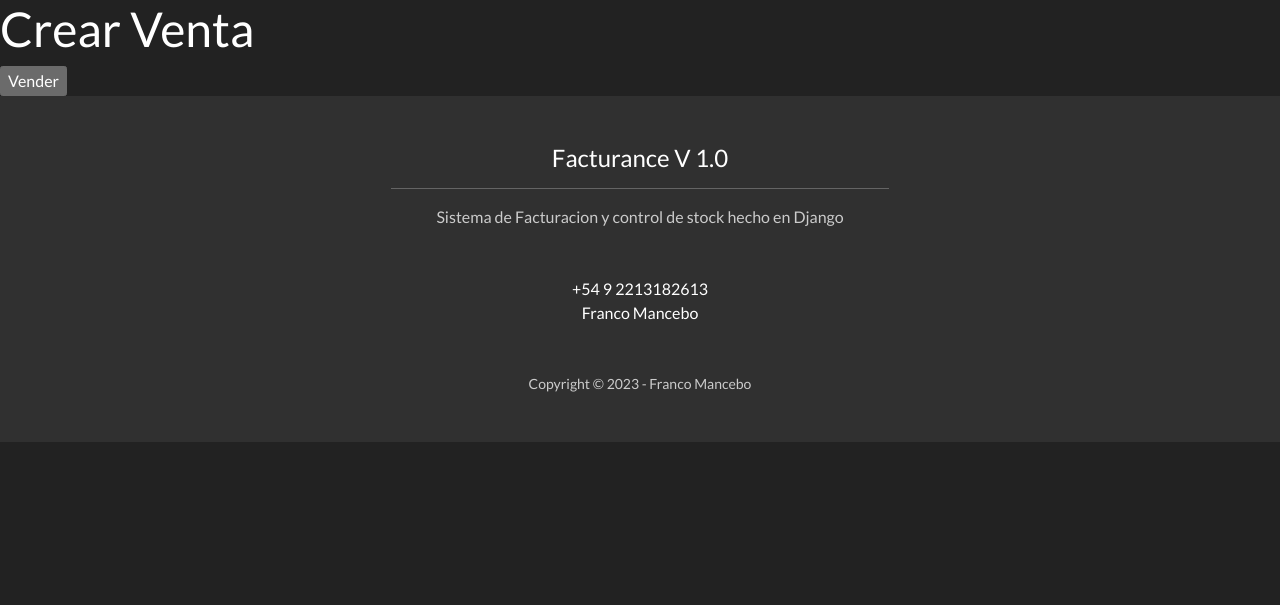
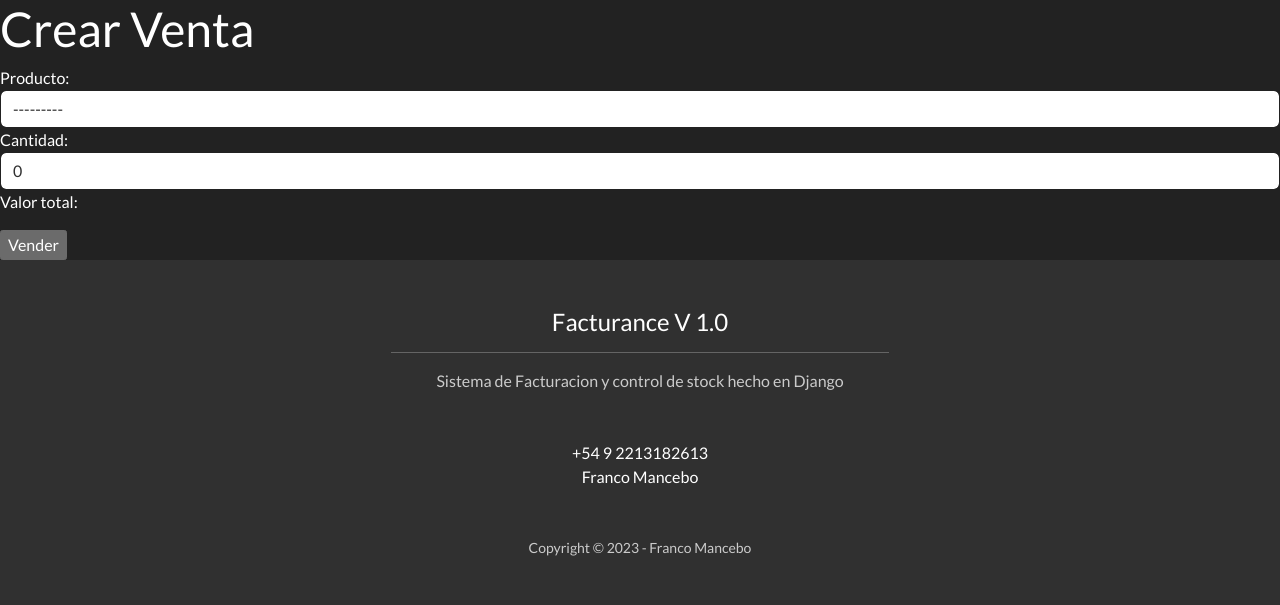
Before and after one commit to Emancepado/Proyecto-Final.Coderhouse, a Django app: page /ventas/ in a window 1280 px wide. Shown: the part 72-677 px from the top of the page. Run offline with Django 4.2, Linux system fonts and the light colour scheme; a user stored in the database is signed in; data comes from the database, SQL or seed files in the repository; both versions use the stored data as it was after the commit; some libraries are stand-ins or nearby versions.

Commit message:
Finalisssima

```diff
--- a/ProyectoFinal/App_user/forms.py
+++ b/ProyectoFinal/App_user/forms.py
@@ -71,7 +71,7 @@
 
 
 class ventaForm(forms.ModelForm):
-    producto = forms.ModelChoiceField(queryset=Producto.objects.all(), to_field_name='id', widget=forms.Select(attrs={'class': 'form-control'}))
+    producto = forms.ModelChoiceField(queryset=Producto.objects.none(), to_field_name='id', widget=forms.Select(attrs={'class': 'form-control'}))
 
     class Meta:
         model = Venta
@@ -80,8 +80,11 @@
             'cantidad': forms.NumberInput(attrs={'class': 'form-control'}),
         }
 
+    def __init__(self, *args, **kwargs):
+        user = kwargs.pop('user')
+        super().__init__(*args, **kwargs)
+        self.fields['producto'].queryset = Producto.objects.filter(usuario=user)
 
-VentaFormSet = formset_factory(ventaForm, extra=1)
 
 
 
--- a/ProyectoFinal/App_user/templates/App_user/ventas.html
+++ b/ProyectoFinal/App_user/templates/App_user/ventas.html
@@ -6,17 +6,11 @@
   <form method="POST">
     {% csrf_token %}
 
-    {{ formset.management_form }}
-
-    {% for form in formset %}
-      <div class="venta-form">
-        {{ form.producto.label_tag }}
-        {{ form.producto }}
-        {{ form.cantidad.label_tag }}
-        {{ form.cantidad }}
-        <p>Valor total: {{ form.instance.valor_total }}</p>
-      </div>
-    {% endfor %}
+    {{ form.producto.label_tag }}
+    {{ form.producto }}
+    {{ form.cantidad.label_tag }}
+    {{ form.cantidad }}
+    <p>Valor total: {{ form.instance.valor_total }}</p>
 
     <input type="submit" value="Vender">
   </form>
--- a/ProyectoFinal/App_user/views.py
+++ b/ProyectoFinal/App_user/views.py
@@ -202,43 +202,25 @@
 
     return render(request, 'App_user/editarProducto.html', {'form': form, 'avatar': avatar})
 
-
 @login_required
 def venta(request):
-    avatar = getAvatar(request)
-    VentaFormSet = formset_factory(ventaForm, extra=0)
+    if request.method == 'POST':
+        form = ventaForm(request.POST, user = request.user)
+        if form.is_valid():
+            producto = form.cleaned_data['producto']
+            cantidad = form.cleaned_data['cantidad']
+            if cantidad is not None and cantidad > producto.stock_producto:
+                form.add_error('cantidad', 'La cantidad solicitada supera el stock disponible')
+                messages.error(request, 'No hay suficiente stock para vender esa cantidad')
+            else:
+                producto.stock_producto -= cantidad
+                producto.save()
+                messages.success(request, 'Venta realizada con exito.')
+                return redirect('ventas')
+    else:
+        form = ventaForm(user = request.user)
 
-    if request.method == 'POST':
-        formset = VentaFormSet(request.POST)
-        if formset.is_valid():
-            venta_exitosa = True
-
-            for form in formset:
-                venta = form.save(commit=False)
-                if form.cleaned_data.get('producto'):
-                    producto = venta.producto
-                    if producto.stock_producto < venta.cantidad:
-                        messages.error(request, f"Error en el formulario: No hay stock suficiente")
-                    else:
-                        producto.stock_producto -= venta.cantidad
-                        producto.save()
-                        venta.save()
-                else:
-                    venta_exitosa = False
-                    messages.error(request, f"Error en el formulario: Debe seleccionar un producto")
-
-            if venta_exitosa:
-                messages.success(request, '¡Venta exitosa!')
-                return redirect('ventas')
-
-        else:
-            messages.error(request, f"Error en el formulario: Debe seleccionar cantidad")
-
-    else:
-        productos = Productos.objects.filter(usuario=request.user)
-        formset = VentaFormSet( initial=[{'producto': producto} for producto in productos])
-
-    return render(request, 'App_user/ventas.html', {'formset': formset, 'avatar': avatar})
+    return render(request, 'App_user/ventas.html', {'form': form})
 
 
 def vistaClientes(request, id):
```
Also changed, not shown: ProyectoFinal/db.sqlite3, ProyectoFinal/media/WIN_20230716_17_25_37_Pro_TNXJwqD.jpg (added), ProyectoFinal/media/avatares/WIN_20230714_20_09_28_Pro.jpg (added), ProyectoFinal/media/avatares/WIN_20230714_20_09_28_Pro_agNnGQh.jpg (added), ProyectoFinal/media/avatares/WIN_20230714_20_09_28_Pro_bODuKj9.jpg (added), ProyectoFinal/media/productos/FondoLogin_54GnB7s.jpg (added), ProyectoFinal/media/productos/FondoLogin_bsVeMqI.jpg (added), ProyectoFinal/media/productos/FondoLogin_yrrzUw6.jpg (added), ProyectoFinal/media/productos/WIN_20230713_20_38_41_Pro.jpg (added), ProyectoFinal/media/productos/WIN_20230714_20_09_59_Pro.jpg (added), ProyectoFinal/media/productos/WhatsApp_Image_2023-06-29_at_22.59.11_4xrRfGH.jpeg (added).
